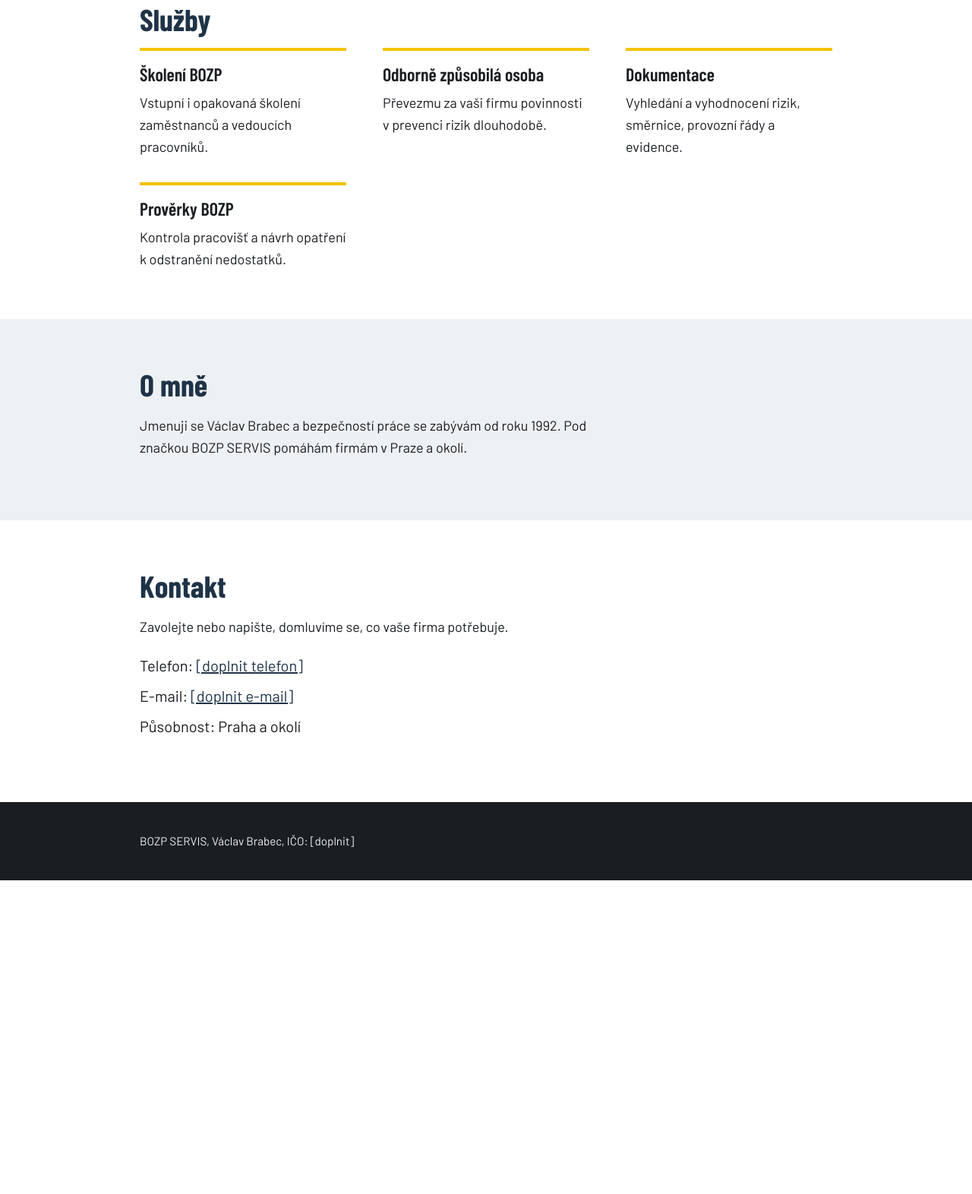
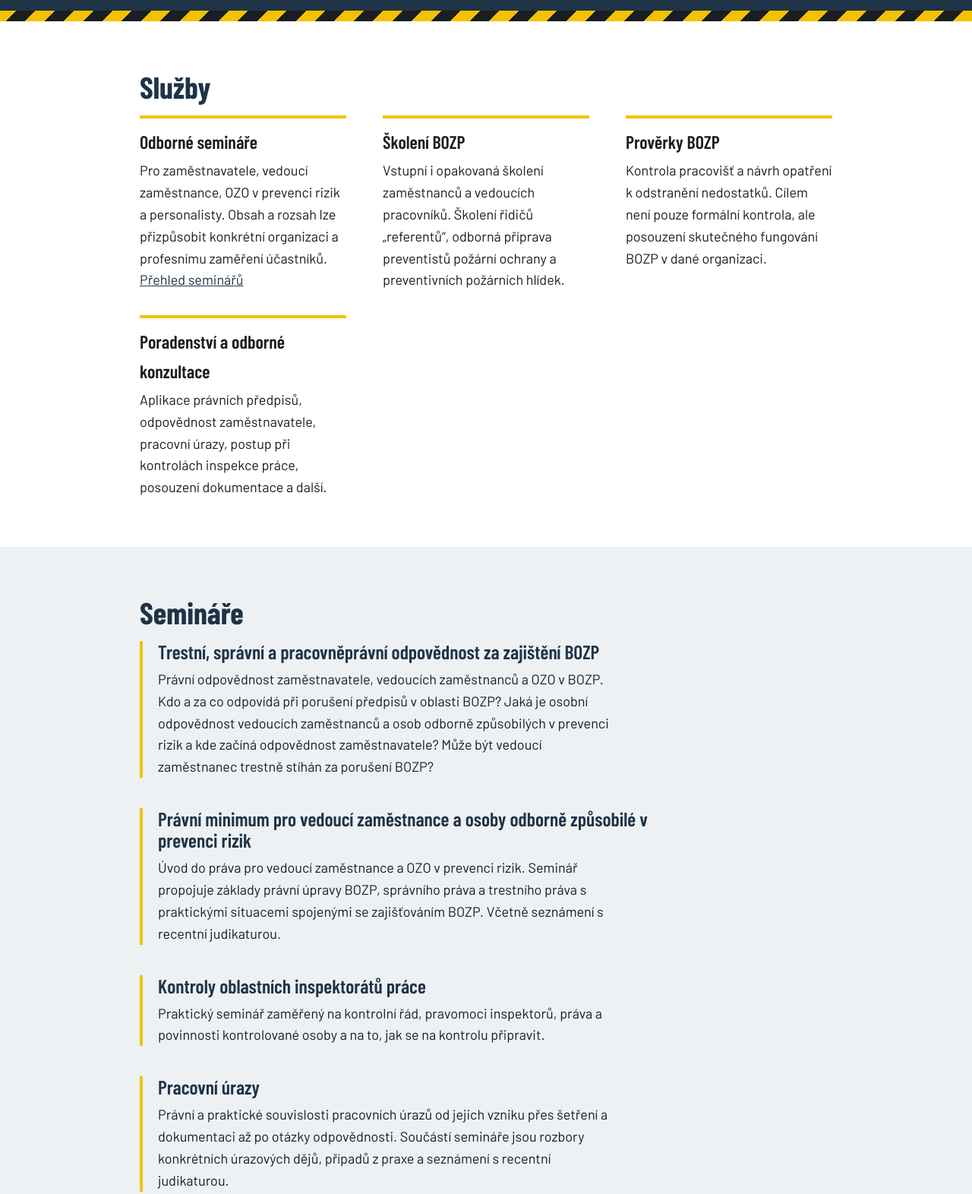
Before and after one commit to fbrabcova/bozp-servis, a plain HTML site: page index.html in a window 1280 px wide. Shown: the part 775-2347 px from the top of the page at 76% size. Before the commit the page ends 1934 px from the top, so only its background shows below. Drawn offline with nearby package versions, Linux system fonts and the light colour scheme.

Commit message:
Add files via upload

```diff
--- a/index.html
+++ b/index.html
@@ -1,113 +1,163 @@
 <!DOCTYPE html>
 <!-- Říká prohlížeči, že jde o moderní HTML5 dokument. -->
 <html lang="cs">
-<!-- lang="cs" = stránka je česky (pomáhá vyhledávačům i čtečkám pro nevidomé). -->
 
 <head>
-  <!-- HLAVIČKA: věci, které nejsou vidět na stránce, ale prohlížeč je potřebuje. -->
   <meta charset="UTF-8">
-  <!-- Kódování znaků, aby fungovala čeština (č, ř, ž...). -->
+  <meta name="viewport" content="width=device-width, initial-scale=1">
 
-  <meta name="viewport" content="width=device-width, initial-scale=1">
-  <!-- Aby se stránka správně zobrazila na mobilu. -->
+  <title>BOZP SERVIS – JUDr. Václav Brabec | právník se specializací na BOZP</title>
 
-  <title>BOZP SERVIS – bezpečnost práce pro firmy | Praha</title>
-  <!-- Text v záložce prohlížeče a ve výsledcích Googlu. -->
+  <meta name="description" content="JUDr. Václav Brabec, právník se specializací na BOZP. Semináře, školení, poradenství a řešení pracovních úrazů. V oboru od roku 1992.">
 
-  <meta name="description" content="BOZP SERVIS, Václav Brabec. Zajištění bezpečnosti a ochrany zdraví při práci pro firmy v Praze, v oboru od roku 1992.">
-  <!-- Krátký popis, který Google ukazuje pod odkazem. -->
-
-  <!-- Písmo Barlow z Google Fonts – připomíná písmo na bezpečnostních tabulkách. -->
   <link rel="preconnect" href="https://fonts.googleapis.com">
   <link rel="preconnect" href="https://fonts.gstatic.com" crossorigin>
   <link href="https://fonts.googleapis.com/css2?family=Barlow+Condensed:wght@600;700&family=Barlow:wght@400;500;600&display=swap" rel="stylesheet">
 
   <link rel="stylesheet" href="style.css">
-  <!-- Připojí soubor se vzhledem (barvy, písma, rozložení). -->
 </head>
 
 <body>
-  <!-- TĚLO: všechno, co je na stránce vidět. -->
 
   <header class="hlavicka">
-    <!-- "Logo" zatím tvoří jen text. Až bude skutečné logo, nahradíme ho obrázkem. -->
-    <a href="#" class="logo">BOZP SERVIS</a>
+    <!-- span = "obal" na kus textu, abychom mu mohli v CSS dát jiný vzhled. -->
+    <a href="#" class="logo">BOZP SERVIS <span class="logo-jmeno">– JUDr. Václav Brabec</span></a>
 
     <nav class="menu">
-      <!-- Odkazy s # skáčou na místo na stránce se stejným id. -->
       <a href="#sluzby">Služby</a>
+      <a href="#seminare">Semináře</a>
       <a href="#o-mne">O mně</a>
       <a href="#kontakt">Kontakt</a>
     </nav>
   </header>
 
   <main>
-    <!-- ÚVODNÍ ČÁST (tzv. hero) – první, co návštěvník uvidí. -->
+    <!-- ÚVODNÍ ČÁST -->
     <section class="uvod">
       <div class="obal">
         <h1>Bezpečnost a ochrana zdraví při práci pro vaši firmu</h1>
-        <!-- h1 = hlavní nadpis. Na stránce by měl být jen jeden. -->
+
+        <!-- Podnadpis: kdo jsem. -->
+        <p class="podtitul">Právník se specializací na BOZP</p>
 
         <p class="uvod-text">
-          Postarám se, aby vaše firma splňovala povinnosti v oblasti BOZP
-          a vy jste se mohli věnovat své práci. V oboru se pohybuji od roku 1992.
+          Spojuji požadavky právních předpisů s technickou a provozní realitou.
+          Poradenství, semináře, školení, řešení pracovních úrazů – srozumitelně
+          s přesahem do praxe. V oboru působím od roku 1992.
         </p>
 
         <a href="#kontakt" class="tlacitko">Domluvit se na spolupráci</a>
       </div>
     </section>
 
-    <!-- Pruh jako na bezpečnostním značení. Je čistě ozdobný, proto aria-hidden. -->
     <div class="pruh" aria-hidden="true"></div>
 
     <!-- SLUŽBY -->
     <section id="sluzby" class="sekce">
       <div class="obal">
         <h2>Služby</h2>
-        <!-- POZOR: seznam služeb je zatím odhad, co firmy BOZP běžně nabízejí.
-             Musíš ho ověřit s panem Brabcem a upravit podle skutečnosti. -->
 
         <dl class="sluzby">
-          <!-- dl = seznam pojmů: dt je název, dd jeho popis. -->
+          <div>
+            <dt>Odborné semináře</dt>
+            <dd>
+              Pro zaměstnavatele, vedoucí zaměstnance, OZO v prevenci rizik a personalisty.
+              Obsah a rozsah lze přizpůsobit konkrétní organizaci a profesnímu zaměření účastníků.
+              <a href="#seminare">Přehled seminářů</a>
+            </dd>
+          </div>
           <div>
             <dt>Školení BOZP</dt>
-            <dd>Vstupní i opakovaná školení zaměstnanců a vedoucích pracovníků.</dd>
-          </div>
-          <div>
-            <dt>Odborně způsobilá osoba</dt>
-            <dd>Převezmu za vaši firmu povinnosti v prevenci rizik dlouhodobě.</dd>
-          </div>
-          <div>
-            <dt>Dokumentace</dt>
-            <dd>Vyhledání a vyhodnocení rizik, směrnice, provozní řády a evidence.</dd>
+            <dd>
+              Vstupní i opakovaná školení zaměstnanců a vedoucích pracovníků.
+              Školení řidičů „referentů“, odborná příprava preventistů požární ochrany
+              a preventivních požárních hlídek.
+            </dd>
           </div>
           <div>
             <dt>Prověrky BOZP</dt>
-            <dd>Kontrola pracovišť a návrh opatření k odstranění nedostatků.</dd>
+            <dd>
+              Kontrola pracovišť a návrh opatření k odstranění nedostatků.
+              Cílem není pouze formální kontrola, ale posouzení skutečného fungování
+              BOZP v dané organizaci.
+            </dd>
+          </div>
+          <div>
+            <dt>Poradenství a odborné konzultace</dt>
+            <dd>
+              Aplikace právních předpisů, odpovědnost zaměstnavatele, pracovní úrazy,
+              postup při kontrolách inspekce práce, posouzení dokumentace a další.
+            </dd>
           </div>
         </dl>
       </div>
     </section>
 
+    <!-- SEMINÁŘE -->
+    <section id="seminare" class="sekce sekce-svetla">
+      <div class="obal">
+        <h2>Semináře</h2>
+
+        <!-- article = samostatný celek obsahu. h3 je nadpis o úroveň níž než h2. -->
+        <div class="seminare">
+          <article>
+            <h3>Trestní, správní a pracovněprávní odpovědnost za zajištění BOZP</h3>
+            <p>
+              Právní odpovědnost zaměstnavatele, vedoucích zaměstnanců a OZO v BOZP.
+              Kdo a za co odpovídá při porušení předpisů v oblasti BOZP? Jaká je osobní
+              odpovědnost vedoucích zaměstnanců a osob odborně způsobilých v prevenci rizik
+              a kde začíná odpovědnost zaměstnavatele? Může být vedoucí zaměstnanec trestně
+              stíhán za porušení BOZP?
+            </p>
+          </article>
+
+          <article>
+            <h3>Právní minimum pro vedoucí zaměstnance a osoby odborně způsobilé v prevenci rizik</h3>
+            <p>
+              Úvod do práva pro vedoucí zaměstnance a OZO v prevenci rizik. Seminář propojuje
+              základy právní úpravy BOZP, správního práva a trestního práva s praktickými
+              situacemi spojenými se zajišťováním BOZP. Včetně seznámení s recentní judikaturou.
+            </p>
+          </article>
+
+          <article>
+            <h3>Kontroly oblastních inspektorátů práce</h3>
+            <p>
+              Praktický seminář zaměřený na kontrolní řád, pravomoci inspektorů, práva
+              a povinnosti kontrolované osoby a na to, jak se na kontrolu připravit.
+            </p>
+          </article>
+
+          <article>
+            <h3>Pracovní úrazy</h3>
+            <p>
+              Právní a praktické souvislosti pracovních úrazů od jejich vzniku přes šetření
+              a dokumentaci až po otázky odpovědnosti. Součástí semináře jsou rozbory
+              konkrétních úrazových dějů, případů z praxe a seznámení s recentní judikaturou.
+            </p>
+          </article>
+        </div>
+      </div>
+    </section>
+
     <!-- O MNĚ -->
-    <section id="o-mne" class="sekce sekce-svetla">
+    <section id="o-mne" class="sekce">
       <div class="obal">
         <h2>O mně</h2>
         <!-- Tenhle text je zatím jen podle LinkedInu. Ověřit a doplnit s klientem. -->
         <p>
-          Jmenuji se Václav Brabec a bezpečností práce se zabývám od roku 1992.
+          Jmenuji se JUDr. Václav Brabec a bezpečností práce se zabývám od roku 1992.
           Pod značkou BOZP SERVIS pomáhám firmám v Praze a okolí.
         </p>
       </div>
     </section>
 
     <!-- KONTAKT -->
-    <section id="kontakt" class="sekce">
+    <section id="kontakt" class="sekce sekce-svetla">
       <div class="obal">
         <h2>Kontakt</h2>
-        <p>Zavolejte nebo napište, domluvíme se, co vaše firma potřebuje.</p>
+        <p>Zavolejte nebo napište, domluvíme se, co vaše organizace potřebuje.</p>
 
-        <!-- Hranaté závorky = údaje, které musíš doplnit od klienta. -->
         <ul class="kontakty">
           <li>Telefon: <a href="tel:+420000000000">[doplnit telefon]</a></li>
           <li>E-mail: <a href="mailto:info@example.cz">[doplnit e-mail]</a></li>
@@ -119,7 +169,7 @@
 
   <footer class="paticka">
     <div class="obal">
-      <p>BOZP SERVIS, Václav Brabec, IČO: [doplnit]</p>
+      <p>BOZP SERVIS, JUDr. Václav Brabec, IČO: [doplnit]</p>
     </div>
   </footer>
 
--- a/style.css
+++ b/style.css
@@ -26,7 +26,7 @@ body {
   background: var(--papir);
 }
 
-h1, h2 {
+h1, h2, h3 {
   font-family: var(--pismo-nadpis);
   line-height: 1.1;
   margin: 0 0 1rem;
@@ -69,8 +69,14 @@ a:focus-visible {
   letter-spacing: 0.02em;
 }
 
+.logo-jmeno {
+  color: var(--papir);   /* jméno bílé, název firmy žlutý */
+  font-weight: 600;
+}
+
 .menu {
   display: flex;
+  flex-wrap: wrap;
   gap: 1.5rem;
 }
 
@@ -95,6 +101,14 @@ a:focus-visible {
   font-size: clamp(2.5rem, 7vw, 4.5rem);
   /* clamp = nejmenší velikost, "ideální" podle šířky okna, největší velikost */
   max-width: 14ch;   /* ch = šířka znaku; nadpis se zalomí do pár řádků */
+}
+
+.podtitul {
+  font-family: var(--pismo-nadpis);
+  font-size: 1.6rem;
+  font-weight: 600;
+  color: var(--zluta);
+  margin: 0 0 1rem;
 }
 
 .uvod-text {
@@ -168,6 +182,29 @@ a:focus-visible {
   margin: 0.25rem 0 0;
 }
 
+/* ===== SEMINÁŘE ===== */
+.seminare {
+  display: grid;
+  gap: 2.5rem;
+  max-width: 46rem;
+}
+
+.seminare article {
+  border-left: 4px solid var(--zluta);   /* žlutá čára vlevo */
+  padding-left: 1.25rem;
+}
+
+.seminare h3 {
+  font-size: 1.6rem;
+  font-weight: 600;
+  color: var(--modra);
+  margin-bottom: 0.5rem;
+}
+
+.seminare p {
+  margin: 0;
+}
+
 /* ===== KONTAKT ===== */
 .kontakty {
   list-style: none;   /* bez puntíků */
```
